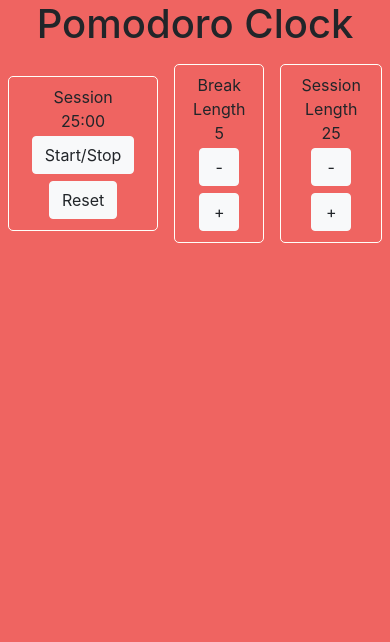
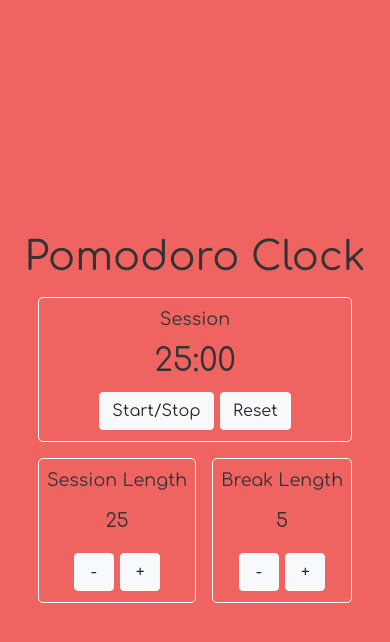
Before and after one commit to sidemt/pomcal, a plain HTML site: page index.html in a window 390 px wide. Drawn offline with nearby package versions, Linux system fonts and the light colour scheme.

Commit message:
Finish visual design

```diff
--- a/css/style.css
+++ b/css/style.css
@@ -1,19 +1,48 @@
+html,
 body {
-  --main-red: #EF6461;
-  --main-green: #63A375;
-  --main-white: #FFFFFA;
+  height: 100%;
 }
 
-.body {
+body {
+  --main-red: #ef6461;
+  --main-green: #63a375;
+  --main-white: #fffffa;
+  --main-black: #333333;
+}
+
+#body {
   background-color: var(--main-red);
   text-align: center;
+
+  align-items: center;
+  color: var(--main-black);
+  display: flex;
+  font-family: "Comfortaa", cursive;
+  justify-content: center;
 }
 
 #pomodoro-clock-inside {
   align-items: center;
-  display: flex;
-  flex-direction: row;
+  display: grid;
   justify-content: center;
+}
+
+#pomodoro-clock-inside .timer {
+  grid-column: 1;
+  grid-row: 1;
+  width: 15rem;
+}
+
+#pomodoro-clock-inside .session-length {
+  grid-column: 2;
+  grid-row: 1;
+  width: 12rem;
+}
+
+#pomodoro-clock-inside .break-length {
+  grid-column: 3;
+  grid-row: 1;
+  width: 12rem;
 }
 
 #pomodoro-clock-inside .btn {
@@ -30,3 +59,36 @@ body {
   border: 1px solid var(--main-white);
   border-radius: 5px;
 }
+
+#pomodoro-clock-inside .label {
+  font-size: 1.1rem;
+}
+
+#pomodoro-clock-inside .time {
+  font-size: 1.2rem;
+  line-height: 3.5rem;
+}
+
+#pomodoro-clock-inside .timer .time {
+  font-size: 2rem;
+}
+
+@media (max-width: 767.98px) {
+  #pomodoro-clock-inside .timer {
+    grid-column: 1 / span 2;
+    grid-row: 1;
+    width: auto;
+  }
+
+  #pomodoro-clock-inside .session-length {
+    grid-column: 1;
+    grid-row: 2;
+    width: auto;
+  }
+
+  #pomodoro-clock-inside .break-length {
+    grid-column: 2;
+    grid-row: 2;
+    width: auto;
+  }
+}
--- a/index.html
+++ b/index.html
@@ -18,26 +18,33 @@
 
 <!DOCTYPE html>
 <html lang="en">
+
 <head>
   <meta charset="UTF-8">
   <meta name="viewport" content="width=device-width, initial-scale=1.0">
   <meta http-equiv="X-UA-Compatible" content="ie=edge">
-    <!--  Bootstrap CSS  -->
+  <!--  Bootstrap CSS  -->
   <link rel="stylesheet" href="https://stackpath.bootstrapcdn.com/bootstrap/4.1.3/css/bootstrap.min.css" integrity="sha384-MCw98/SFnGE8fJT3GXwEOngsV7Zt27NXFoaoApmYm81iuXoPkFOJwJ8ERdknLPMO" crossorigin="anonymous">
-    <!--  Bootstrap JavaScript  -->
+  <!--  Google Fonts  -->
+  <link href="https://fonts.googleapis.com/css?family=Comfortaa" rel="stylesheet">
+  <!--  Bootstrap JavaScript  -->
   <script src="https://code.jquery.com/jquery-3.3.1.slim.min.js" integrity="sha384-q8i/X+965DzO0rT7abK41JStQIAqVgRVzpbzo5smXKp4YfRvH+8abtTE1Pi6jizo" crossorigin="anonymous"></script>
   <script src="https://cdnjs.cloudflare.com/ajax/libs/popper.js/1.14.3/umd/popper.min.js" integrity="sha384-ZMP7rVo3mIykV+2+9J3UJ46jBk0WLaUAdn689aCwoqbBJiSnjAK/l8WvCWPIPm49" crossorigin="anonymous"></script>
   <script src="https://stackpath.bootstrapcdn.com/bootstrap/4.1.3/js/bootstrap.min.js" integrity="sha384-ChfqqxuZUCnJSK3+MXmPNIyE6ZbWh2IMqE241rYiqJxyMiZ6OW/JmZQ5stwEULTy" crossorigin="anonymous"></script>
   <title>Pomodoro Clock</title>
 </head>
-<body class="body">
-  <h1>Pomodoro Clock</h1>
-  <div id="pomodoro-clock"></div>
+
+<body id="body">
+  <div class="container">
+    <h1>Pomodoro Clock</h1>
+    <div id="pomodoro-clock"></div>
+  </div>
 
   <audio id="beep">
     <source src="https://res.cloudinary.com/cd0hgkqgk/video/upload/v1539035604/audio/one35.mp3">
   </audio>
 </body>
+
 </html>
   <script src='https://unpkg.com/react@16/umd/react.development.js'></script>
 <script src='https://unpkg.com/react-dom@16/umd/react-dom.development.js'></script>
--- a/js/index.js
+++ b/js/index.js
@@ -1,8 +1,6 @@
 var _createClass = function () {function defineProperties(target, props) {for (var i = 0; i < props.length; i++) {var descriptor = props[i];descriptor.enumerable = descriptor.enumerable || false;descriptor.configurable = true;if ("value" in descriptor) descriptor.writable = true;Object.defineProperty(target, descriptor.key, descriptor);}}return function (Constructor, protoProps, staticProps) {if (protoProps) defineProperties(Constructor.prototype, protoProps);if (staticProps) defineProperties(Constructor, staticProps);return Constructor;};}();function _classCallCheck(instance, Constructor) {if (!(instance instanceof Constructor)) {throw new TypeError("Cannot call a class as a function");}}function _possibleConstructorReturn(self, call) {if (!self) {throw new ReferenceError("this hasn't been initialised - super() hasn't been called");}return call && (typeof call === "object" || typeof call === "function") ? call : self;}function _inherits(subClass, superClass) {if (typeof superClass !== "function" && superClass !== null) {throw new TypeError("Super expression must either be null or a function, not " + typeof superClass);}subClass.prototype = Object.create(superClass && superClass.prototype, { constructor: { value: subClass, enumerable: false, writable: true, configurable: true } });if (superClass) Object.setPrototypeOf ? Object.setPrototypeOf(subClass, superClass) : subClass.__proto__ = superClass;} // Variable to store the intervalID of setInterval
 // Used to stop the setInterval function by clearInterval
 var intervalId;
-// Variable to store the state of if the timer is running
-var isRunning = false;
 
 var BREAK = 'Break';
 var SESSION = 'Session';
@@ -16,7 +14,8 @@ PomodoroClock = function (_React$Component) {_inherits(PomodoroClock, _React$Com
       timerLabel: SESSION,
       timeLeft: 1500,
       breakLength: 5,
-      sessionLength: 25 };
+      sessionLength: 25,
+      isRunning: false };
 
     _this.reset = _this.reset.bind(_this);
     _this.decrementBreak = _this.decrementBreak.bind(_this);
@@ -34,12 +33,13 @@ PomodoroClock = function (_React$Component) {_inherits(PomodoroClock, _React$Com
         timerLabel: SESSION,
         timeLeft: 1500,
         breakLength: 5,
-        sessionLength: 25 });
+        sessionLength: 25,
+        isRunning: false });
 
-      isRunning = false;
       clearInterval(intervalId);
       beep.pause();
       beep.currentTime = 0;
+      document.getElementById('body').style.backgroundColor = "var(--main-red)";
     } }, { key: 'decrementBreak', value: function decrementBreak()
 
     {
@@ -81,7 +81,6 @@ PomodoroClock = function (_React$Component) {_inherits(PomodoroClock, _React$Com
     } }, { key: 'countDown', value: function countDown()
 
     {
-      console.log(this.state.timeLeft);
       if (this.state.timeLeft > 0) {
         this.setState(function (state) {return {
             timeLeft: state.timeLeft - 1 };});
@@ -98,20 +97,26 @@ PomodoroClock = function (_React$Component) {_inherits(PomodoroClock, _React$Com
           timerLabel: BREAK,
           timeLeft: this.state.breakLength * 60 });
 
+        document.getElementById('body').style.backgroundColor = "var(--main-green)";
       } else {
         this.setState({
           timerLabel: SESSION,
           timeLeft: this.state.sessionLength * 60 });
 
+        document.getElementById('body').style.backgroundColor = "var(--main-red)";
       }
     } }, { key: 'startStop', value: function startStop()
 
     {
-      if (!isRunning) {
-        isRunning = true;
+      if (!this.state.isRunning) {
+        this.setState({
+          isRunning: true });
+
         intervalId = setInterval(this.countDown, 1000);
       } else {
-        isRunning = false;
+        this.setState({
+          isRunning: false });
+
         clearInterval(intervalId);
       }
     } }, { key: 'updateTimeLeft', value: function updateTimeLeft(
@@ -133,9 +138,9 @@ PomodoroClock = function (_React$Component) {_inherits(PomodoroClock, _React$Com
     {
       return (
         React.createElement('div', { id: 'pomodoro-clock-inside' },
-          React.createElement('div', { className: 'btn-set' },
+          React.createElement('div', { className: 'btn-set timer' },
             React.createElement('div', null,
-              React.createElement('div', { id: 'timer-label' }, this.state.timerLabel),
+              React.createElement('div', { id: 'timer-label', className: 'label' }, this.state.timerLabel),
               React.createElement(TimeLeft, { timeLeft: this.state.timeLeft })),
 
 
@@ -145,21 +150,22 @@ PomodoroClock = function (_React$Component) {_inherits(PomodoroClock, _React$Com
 
 
 
-          React.createElement('div', { className: 'btn-set' },
-            React.createElement('div', { id: 'break-label' }, 'Break Length'),
-            React.createElement('div', { id: 'break-length' }, this.state.breakLength),
+          React.createElement('div', { className: 'btn-set session-length' },
+            React.createElement('div', { id: 'session-label', className: 'label' }, 'Session Length'),
+            React.createElement('div', { id: 'session-length', className: 'time' }, this.state.sessionLength),
             React.createElement('div', null,
-              React.createElement('button', { id: 'break-decrement', className: 'btn btn-light fixed-width', onClick: this.decrementBreak }, '-'),
-              React.createElement('button', { id: 'break-increment', className: 'btn btn-light fixed-width', onClick: this.incrementBreak }, '+'))),
+              React.createElement('button', { id: 'session-decrement', className: 'btn btn-light fixed-width', onClick: this.decrementSession }, '-'),
+              React.createElement('button', { id: 'session-increment', className: 'btn btn-light fixed-width', onClick: this.incrementSession }, '+'))),
 
 
 
-          React.createElement('div', { className: 'btn-set' },
-            React.createElement('div', { id: 'session-label' }, 'Session Length'),
-            React.createElement('div', { id: 'session-length' }, this.state.sessionLength),
+          React.createElement('div', { className: 'btn-set break-length' },
+            React.createElement('div', { id: 'break-label', className: 'label' }, 'Break Length'),
+            React.createElement('div', { id: 'break-length', className: 'time' }, this.state.breakLength),
             React.createElement('div', null,
-              React.createElement('button', { id: 'session-decrement', className: 'btn btn-light fixed-width', onClick: this.decrementSession }, '-'),
-              React.createElement('button', { id: 'session-increment', className: 'btn btn-light fixed-width', onClick: this.incrementSession }, '+')))));
+              React.createElement('button', { id: 'break-decrement', className: 'btn btn-light fixed-width', onClick: this.decrementBreak }, '-'),
+              React.createElement('button', { id: 'break-increment', className: 'btn btn-light fixed-width', onClick: this.incrementBreak }, '+')))));
+
 
 
 
@@ -181,7 +187,7 @@ TimeLeft = function (_React$Component2) {_inherits(TimeLeft, _React$Component2);
         return m0 + ':' + s0;
       }
       return (
-        React.createElement('div', { id: 'time-left' }, mmss(minutes, seconds)));
+        React.createElement('div', { id: 'time-left', className: 'time' }, mmss(minutes, seconds)));
 
     } }]);return TimeLeft;}(React.Component);
 
```
Also changed, not shown: 1 other file.
